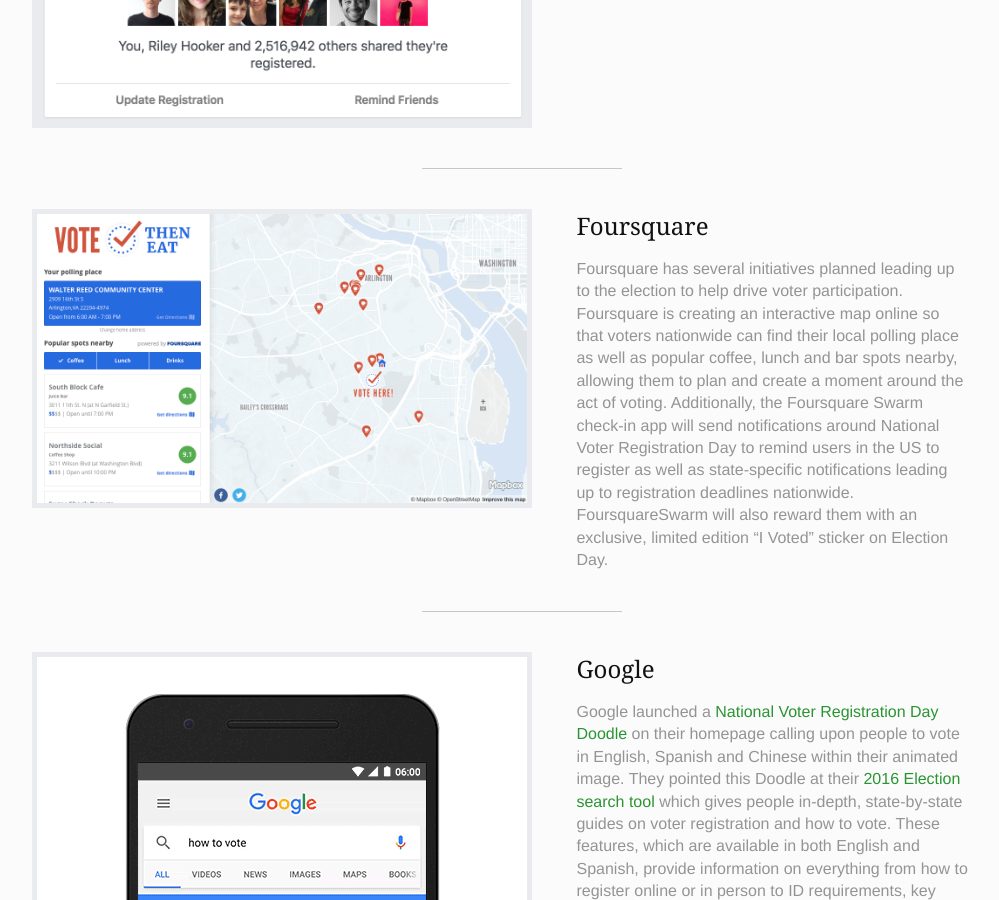
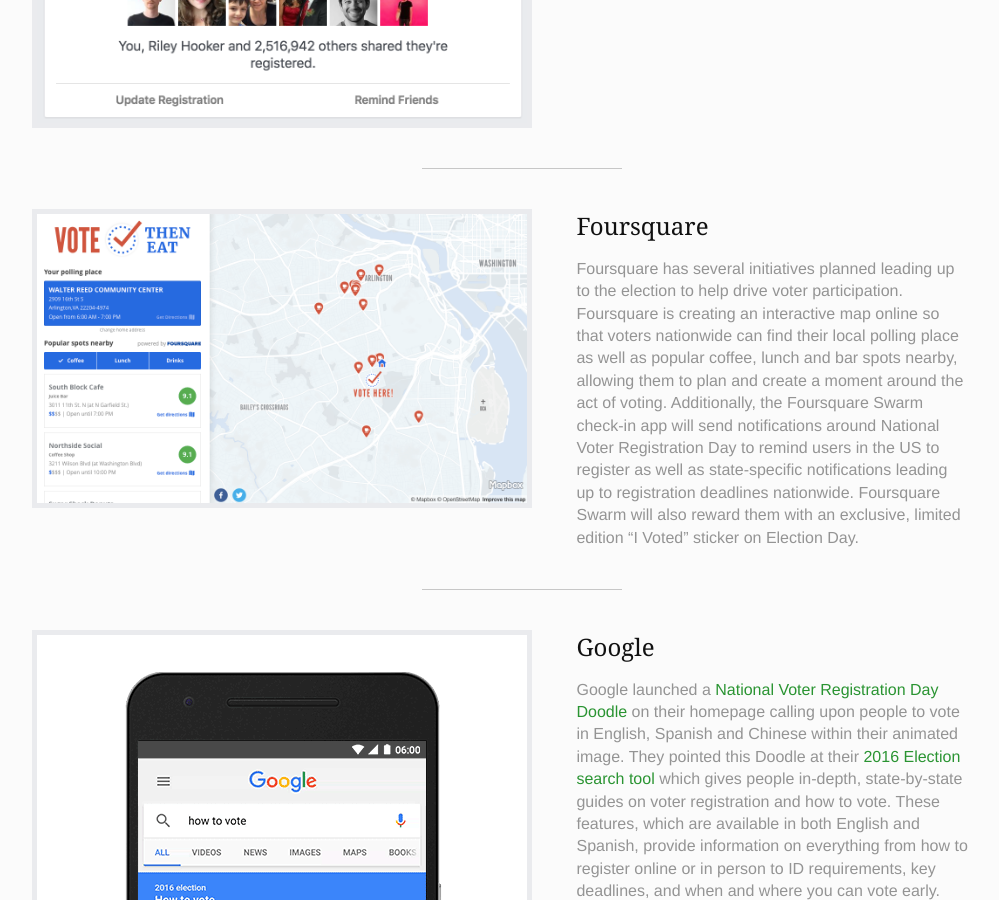
Before and after one commit to techthevote/techthevote.github.io, a Jekyll site: the page built from companies.md, in a window 1280 px wide and 900 px high, scrolled down 1984 px. Shown: the whole window, without its empty margins (118-1117 px from the left). Built offline with Jekyll 4.4.1, drawn with Linux system fonts in a browser that asks for light colours; nearby versions of some CDN libraries; comment, search, counter and statistics services are not loaded.

Commit message:
Update gallery.html

```diff
--- a/_includes/gallery.html
+++ b/_includes/gallery.html
@@ -103,7 +103,7 @@
   </div>
   <div class="gallery-text">
     <h2>Foursquare</h2>
-        Foursquare has several initiatives planned leading up to the election to help drive voter participation. Foursquare is creating an interactive map online so that voters nationwide can find their local polling place as well as popular coffee, lunch and bar spots nearby, allowing them to plan and create a moment around the act of voting. Additionally, the Foursquare Swarm check-in app will send notifications around National Voter Registration Day to remind users in the US to register as well as state-specific notifications leading up to registration deadlines nationwide. FoursquareSwarm will also reward them with an exclusive, limited edition “I Voted” sticker on Election Day.
+        Foursquare has several initiatives planned leading up to the election to help drive voter participation. Foursquare is creating an interactive map online so that voters nationwide can find their local polling place as well as popular coffee, lunch and bar spots nearby, allowing them to plan and create a moment around the act of voting. Additionally, the Foursquare Swarm check-in app will send notifications around National Voter Registration Day to remind users in the US to register as well as state-specific notifications leading up to registration deadlines nationwide. Foursquare Swarm will also reward them with an exclusive, limited edition “I Voted” sticker on Election Day.
   </div>
 </div>
 
```
